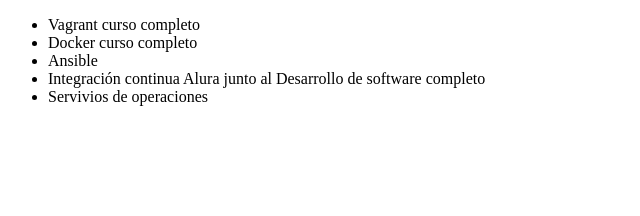
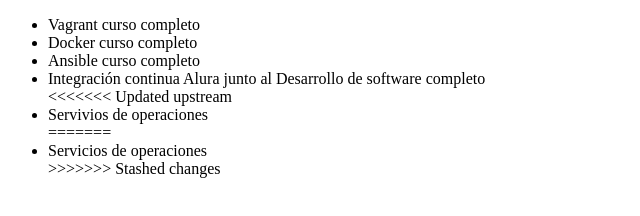
Before and after one commit to LeoYorch/AluraGit, a plain HTML site: page index.html in a window 1280 px wide. Shown: the whole page, without its empty margins (0-640 px from the left). Drawn offline with Linux system fonts and the light colour scheme.

Commit message:
Edicion en la lista, ingreso de nuevo curso

```diff
--- a/index.html
+++ b/index.html
@@ -11,11 +11,15 @@
           <ul>
               <li> Vagrant curso completo</li>
               <li> Docker curso completo</li>
-              <li> Ansible </li>
+              <li> Ansible curso completo</li>
               <li> Integración continua Alura
                junto al Desarrollo de software
           completo </li>
+<<<<<<< Updated upstream
           <li>Servivios de operaciones</li>
+=======
+          <li>Servicios de operaciones</li>
+>>>>>>> Stashed changes
           </ul>
           </body>
      </html>
```
